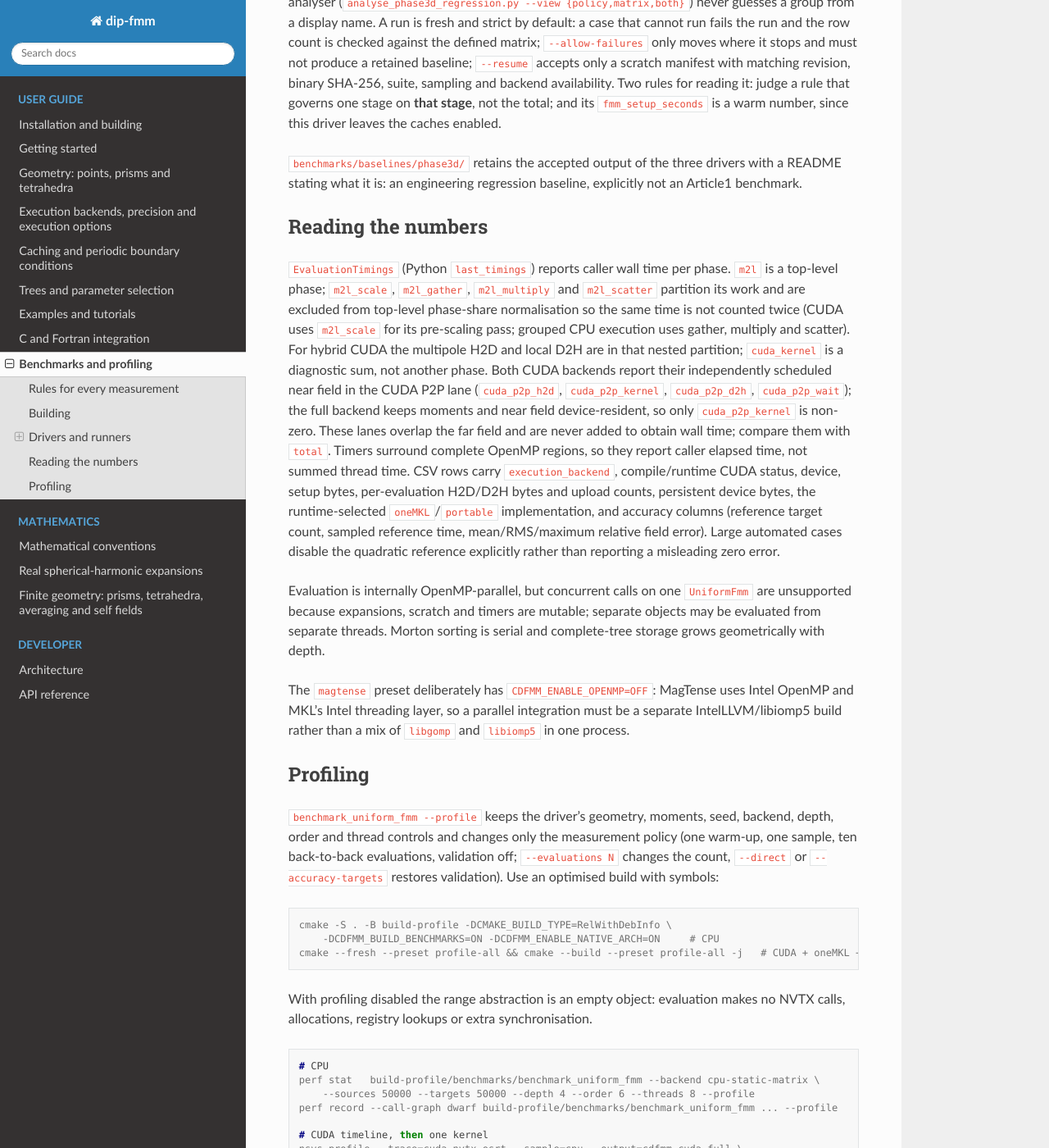
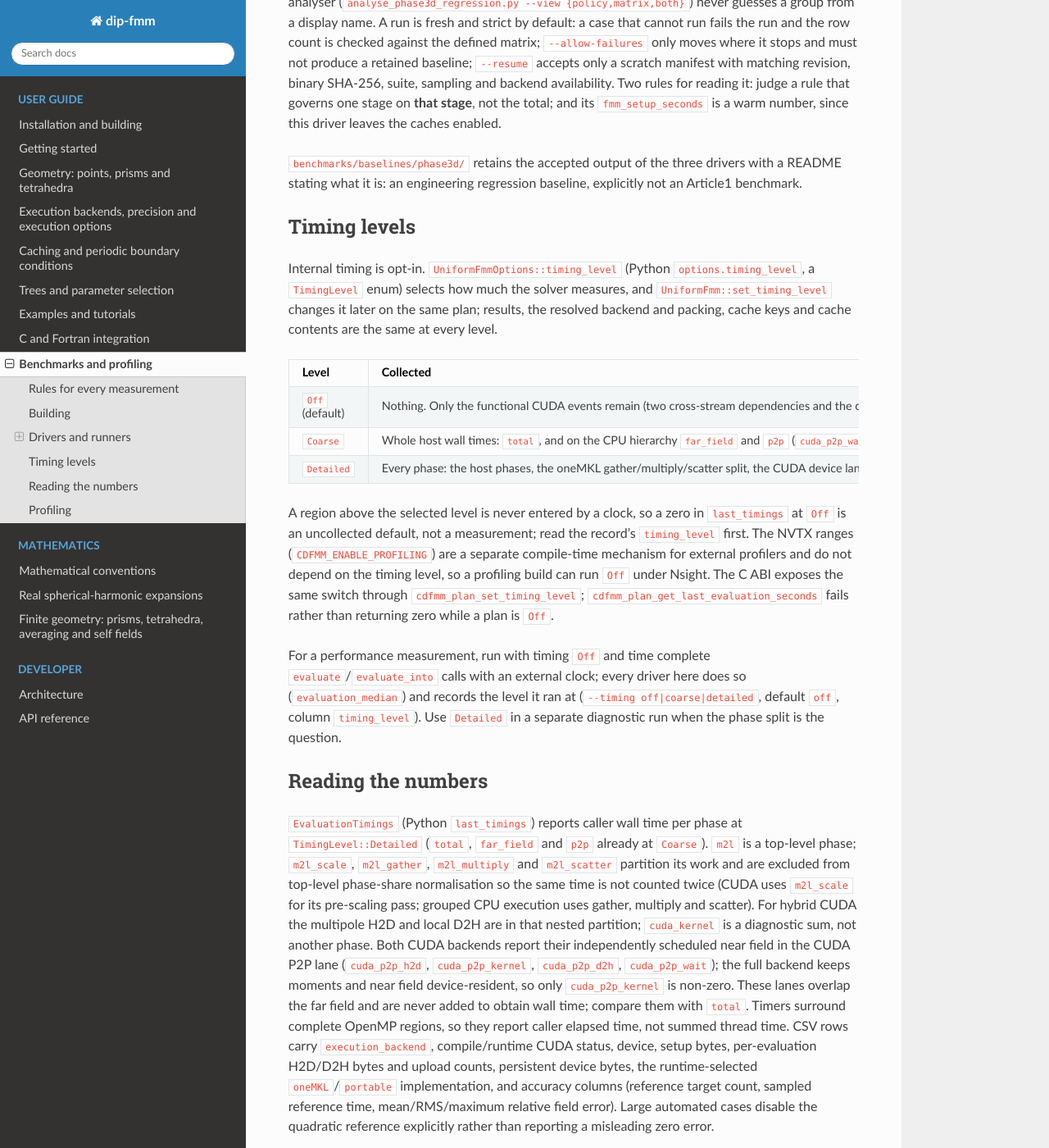
Before and after one commit to Ximtecs/dip-fmm, a Sphinx documentation site: the page built from docs/benchmarks.md, in a window 1280 px wide and 1400 px high, scrolled down 4140 px. Shown: the whole window at 82% size. Built offline with Sphinx 7.4.7 and the Read the Docs theme 3.1.0, drawn with Linux system fonts in a browser that asks for light colours; the version number is read from the project's files by our own code.

Commit message:
docs: document timing levels and their relation to NVTX profiling
A "Timing levels" section in the benchmark guide states what each level
collects and costs, that Off is the default and the benchmark configuration,
that a zero at Off is uncollected rather than measured, that NVTX
(CDFMM_ENABLE_PROFILING) is a separate compile-time mechanism, and how the
drivers record the level. The getting-started, trees, backends and C/Fortran
pages point to it where they mention timings.

```diff
--- a/docs/benchmarks.md
+++ b/docs/benchmarks.md
@@ -189,10 +189,40 @@ enabled.
 drivers with a README stating what it is: an engineering regression baseline,
 explicitly not an Article1 benchmark.
 
+## Timing levels
+
+Internal timing is opt-in. `UniformFmmOptions::timing_level` (Python
+`options.timing_level`, a `TimingLevel` enum) selects how much the solver
+measures, and `UniformFmm::set_timing_level` changes it later on the same
+plan; results, the resolved backend and packing, cache keys and cache contents
+are the same at every level.
+
+| Level | Collected | Cost |
+|---|---|---|
+| `Off` (default) | Nothing. Only the functional CUDA events remain (two cross-stream dependencies and the completion point, created without timestamps). Every `PhaseTiming` keeps its default and the records say `timing_level == Off`. | The production path and the Article1 configuration; indistinguishable from a build with no instrumentation. |
+| `Coarse` | Whole host wall times: `total`, and on the CPU hierarchy `far_field` and `p2p` (`cuda_p2p_wait` for the hybrid backend); at construction `total_setup` and the static-plan `total`. No device event is recorded. | A handful of `steady_clock` reads per evaluation. |
+| `Detailed` | Every phase: the host phases, the oneMKL gather/multiply/scatter split, the CUDA device lanes (`CudaEvaluationTimings`, up to sixteen event records and twelve elapsed-time queries per full-plan evaluation) and the construction subphases including cache lookup, load and write. | Measured 3–15 % of a sub-millisecond CUDA evaluation, at noise level on the CPU (`agent_docs/performance_optimization.md`, Phase 5). |
+
+A region above the selected level is never entered by a clock, so a zero in
+`last_timings` at `Off` is an uncollected default, not a measurement; read the
+record's `timing_level` first. The NVTX ranges
+(`CDFMM_ENABLE_PROFILING`) are a separate compile-time mechanism for external
+profilers and do not depend on the timing level, so a profiling build can run
+`Off` under Nsight. The C ABI exposes the same switch through
+`cdfmm_plan_set_timing_level`; `cdfmm_plan_get_last_evaluation_seconds` fails
+rather than returning zero while a plan is `Off`.
+
+For a performance measurement, run with timing `Off` and time complete
+`evaluate`/`evaluate_into` calls with an external clock; every driver here
+does so (`evaluation_median`) and records the level it ran at
+(`--timing off|coarse|detailed`, default `off`, column `timing_level`). Use
+`Detailed` in a separate diagnostic run when the phase split is the question.
+
 ## Reading the numbers
 
 `EvaluationTimings` (Python `last_timings`) reports caller wall time per
-phase. `m2l` is a top-level phase; `m2l_scale`, `m2l_gather`, `m2l_multiply`
+phase at `TimingLevel::Detailed` (`total`, `far_field` and `p2p` already at
+`Coarse`). `m2l` is a top-level phase; `m2l_scale`, `m2l_gather`, `m2l_multiply`
 and `m2l_scatter` partition its work and are excluded from top-level
 phase-share normalisation so the same time is not counted twice (CUDA uses
 `m2l_scale` for its pre-scaling pass; grouped CPU execution uses gather,
```
Also changed, not shown: docs/backends.md (+5 -1 lines), docs/c-and-fortran.md (+8 -0 lines), docs/getting-started.md (+7 -1 lines), docs/trees-and-parameter-selection.md (+9 -4 lines).
